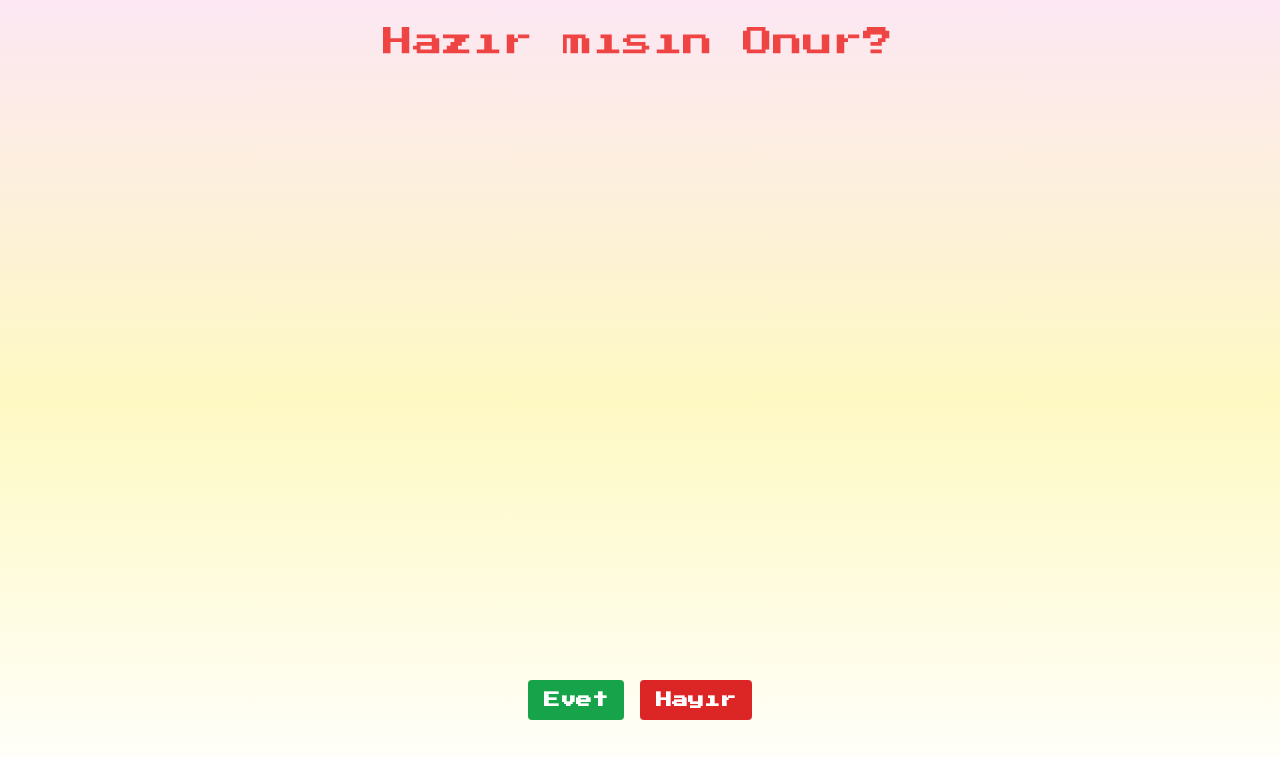
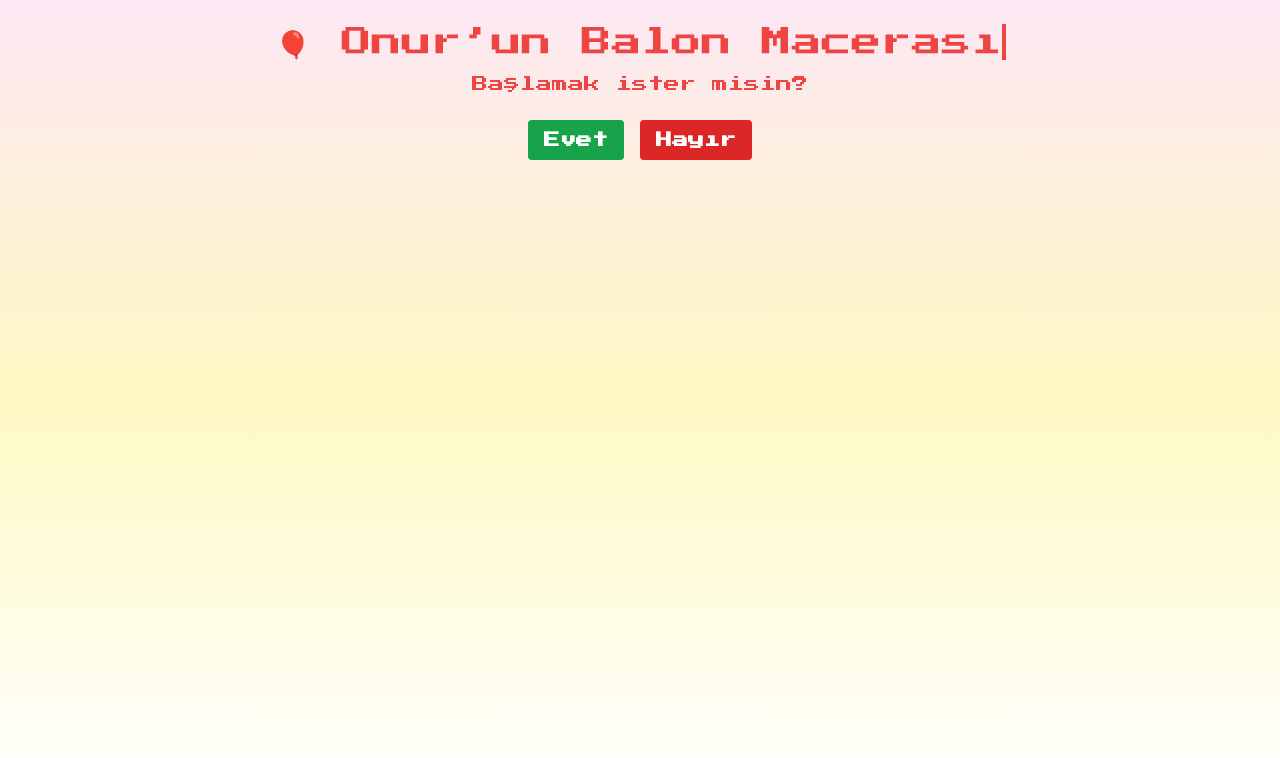
Before and after one commit to Ogzhn1616/onurun-surprizi-latest, a React (Vite) app: page / in a window 1280 px wide. Shown: the top 758 px of the page. Built offline with nearby package versions, Linux system fonts and the light colour scheme.

Commit message:
Update App.jsx

```diff
--- a/src/App.jsx
+++ b/src/App.jsx
@@ -93,8 +93,10 @@
     <div className="bg-gradient-to-b from-pink-100 via-yellow-100 to-white text-red-500 font-press min-h-screen flex flex-col justify-between items-center text-center px-4 relative overflow-hidden pb-20 pt-6">
       {!started && !rejected && (
         <>
-          <h1 className="text-2xl md:text-3xl mb-6 typewriter">Hazır mısın Onur?</h1>
-          <div className="flex gap-4">
+          <div className="text-center">
+            <h1 className="text-2xl md:text-3xl mb-3 typewriter">🎈 Onur’un Balon Macerası</h1>
+            <p className="text-base mb-6 fade-in">Başlamak ister misin?</p>
+            <div className="flex gap-4 justify-center">
               <button
                 onClick={handleStart}
                 className="bg-green-600 hover:bg-green-700 text-white font-bold py-2 px-4 rounded"
@@ -107,6 +109,7 @@
               >
                 Hayır
               </button>
+            </div>
           </div>
         </>
       )}
```
Lines whose indentation alone changed are shown as unchanged.
